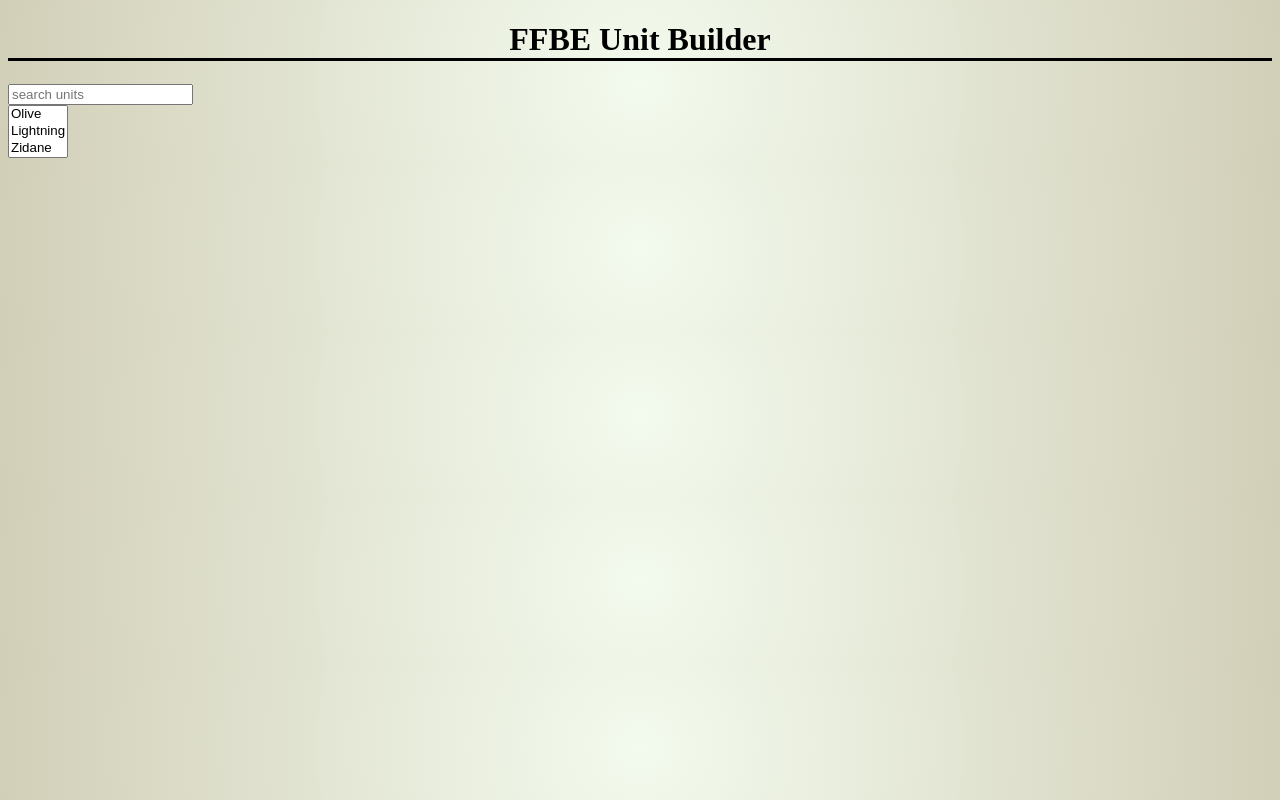
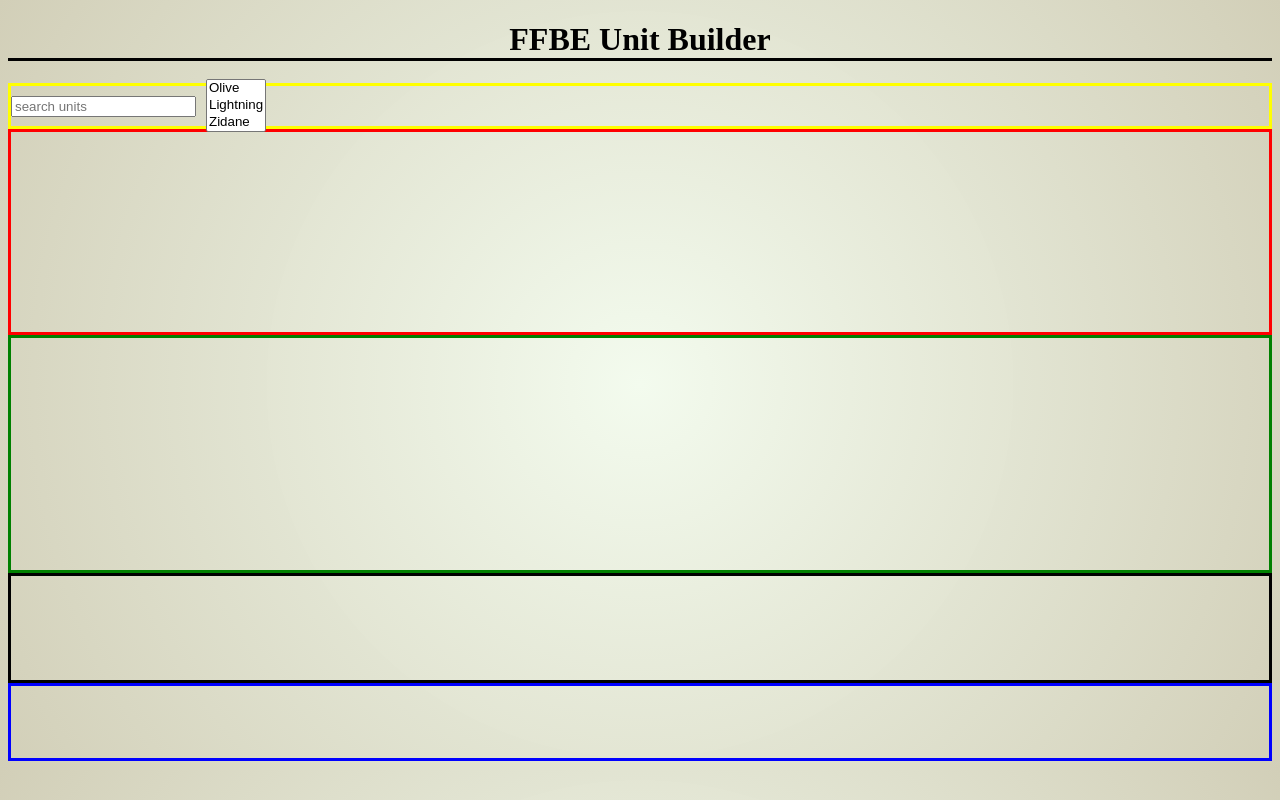
Before and after one commit to GaryVang/ffbe-unit-builder, a React (Create React App) app: page / in a window 1280 px wide. Built offline with nearby package versions, Linux system fonts and the light colour scheme.

Commit message:
added panels, reorganized searchbox and dropdown

```diff
--- a/src/components/DropDownUnit.js
+++ b/src/components/DropDownUnit.js
@@ -2,17 +2,17 @@ import React from 'react';
 
 const DropDownUnit = () => {
 	return (
-		<div className='pa2'>
+		<div className='pa100'>
 			<select
-				className='pa3 ba b--green bg-lightest-blue'
+				className='pa300 ba b--green bg-lightest-blue'
 				size='3'
 				//onChange={}
 			>
-			<option value='Olive'>Olive</option>
-			<option value='Lightning'>Lightning</option>
-			<option value='Zidane'>Zidane</option>
-			<option value='Vivi'>Vivi</option>
-			<option value='Garnet'>Garnet</option>
+				<option value='Olive'>Olive</option>
+				<option value='Lightning'>Lightning</option>
+				<option value='Zidane'>Zidane</option>
+				<option value='Vivi'>Vivi</option>
+				<option value='Garnet'>Garnet</option>
 			</select>
 		</div>
 	);
--- /dev/null
+++ b/src/components/Panel2.js
@@ -0,0 +1,22 @@
+import React from 'react';
+
+
+const Panel2 = () => {
+	return (
+		<div className='statpanel'>
+
+
+		</div>
+	);
+}
+
+
+
+
+
+
+
+
+
+
+export default Panel2;
--- /dev/null
+++ b/src/components/Panel3.js
@@ -0,0 +1,21 @@
+import React from 'react';
+
+const Panel3 = () => {
+	return (
+		<div className='equipmentpanel'>
+
+
+		</div>
+	);
+}
+
+
+
+
+
+
+
+
+
+
+export default Panel3;
--- /dev/null
+++ b/src/components/Panel4.js
@@ -0,0 +1,21 @@
+import React from 'react';
+
+const Panel4 = () => {
+	return (
+		<div className='materiapanel'>
+
+
+		</div>
+	);
+}
+
+
+
+
+
+
+
+
+
+
+export default Panel4;
--- /dev/null
+++ b/src/components/Panel5.js
@@ -0,0 +1,21 @@
+import React from 'react';
+
+const Panel5 = () => {
+	return (
+		<div className='esperpanel'>
+
+
+		</div>
+	);
+}
+
+
+
+
+
+
+
+
+
+
+export default Panel5;
--- a/src/components/SearchBox.js
+++ b/src/components/SearchBox.js
@@ -2,7 +2,7 @@ import React from 'react';
 
 const SearchBox = ({ searchfield, searchChange }) => {
 	return (
-		<div className='pa2'>
+		<div className='searchbox'>
 			<input
 				className='pa3 ba b--green bg-lightest-blue'
 				type='search'
--- /dev/null
+++ b/src/components/TopPanel.js
@@ -0,0 +1,24 @@
+import React from 'react';
+import SearchBox from './SearchBox';
+import DropDownUnit from './DropDownUnit';
+
+const TopPanel = () => {
+	return (
+		<div className='toppanel'>
+			<SearchBox />
+			<DropDownUnit />
+
+		</div>
+	);
+}
+
+
+
+
+
+
+
+
+
+
+export default TopPanel;
--- a/src/containers/App.css
+++ b/src/containers/App.css
@@ -13,7 +13,55 @@ h1 {
   border-bottom-style: solid;
 }
 
-body {
-  /*background-color: #E6FEDB;*/
-  background: radial-gradient(circle, rgba(243,251,238,0.9976191160057774) 0%, rgba(210,207,184,1) 100%);
+#container {
+  height: 100%;
 }
+
+.toppanel {
+  border-color: yellow;
+  border-style: solid;
+  height: 5vh;
+  display: flex;
+  align-items: center;
+  justify-content: flex-start;
+}
+
+.searchbox {
+  padding-right: 10px;
+}
+
+.statpanel {
+  border-color: red;
+  border-style: solid;
+  height: 25vh;
+  display: flex;
+  align-items: center;
+  justify-content: center;
+}
+
+.equipmentpanel {
+  border-color: green;
+  border-style: solid;
+  height: 29vh;
+  display: flex;
+  align-items: center;
+  justify-content: center;
+}
+
+.materiapanel {
+  border-color: black;
+  border-style: solid;
+  height: 13vh;
+  display: flex;
+  align-items: center;
+  justify-content: center;
+}
+
+.esperpanel {
+  border-color: blue;
+  border-style: solid;
+  height: 9vh;
+  display: flex;
+  align-items: center;
+  justify-content: center;
+}
--- a/src/containers/App.js
+++ b/src/containers/App.js
@@ -1,16 +1,24 @@
 import React from 'react';
-import SearchBox from '../components/SearchBox';
-import DropDownUnit from '../components/DropDownUnit';
+import TopPanel from '../components/TopPanel';
+import Panel2 from '../components/Panel2';
+import Panel3 from '../components/Panel3';
+import Panel4 from '../components/Panel4';
+import Panel5 from '../components/Panel5';
 import './App.css';
 
 function App() {
 	//const { onSearchChange } = this.props;
 	return (
-	<div className="App">
-	  <h1 className='header'>FFBE Unit Builder</h1>
-	  <SearchBox />
-	  <DropDownUnit />
-	</div>
+		<div className="App" id='container'>
+		  <h1 className='header'>FFBE Unit Builder</h1>
+
+		  <TopPanel />
+
+		  <Panel2 />
+		  <Panel3 />
+		  <Panel4 />
+		  <Panel5 />
+		</div>
 	);
 }
 
--- a/src/index.css
+++ b/src/index.css
@@ -5,6 +5,8 @@ body {
     sans-serif;
   -webkit-font-smoothing: antialiased;
   -moz-osx-font-smoothing: grayscale;
+  background: radial-gradient(circle, rgba(243,251,238,0.9976191160057774) 0%, rgba(210,207,184,1) 100%);
+
 }
 
 code {
```
